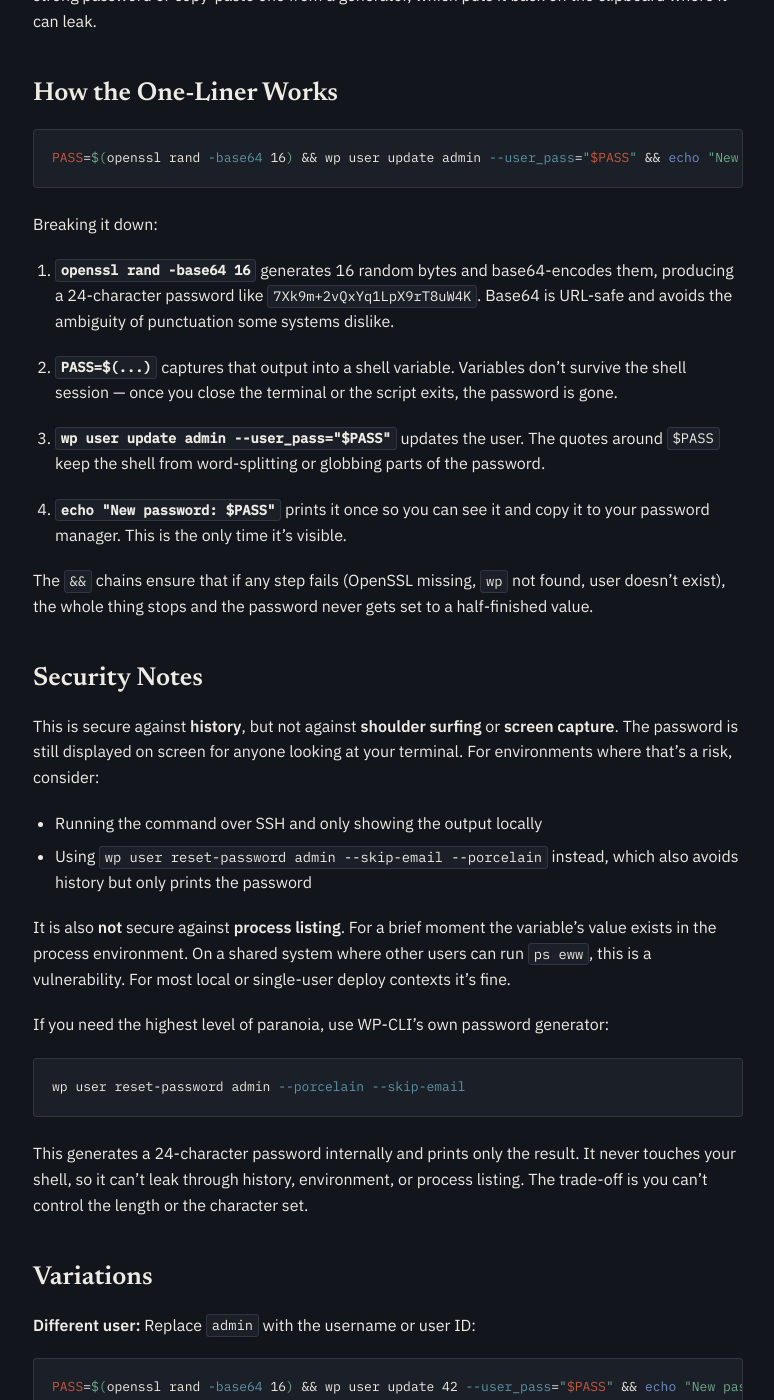
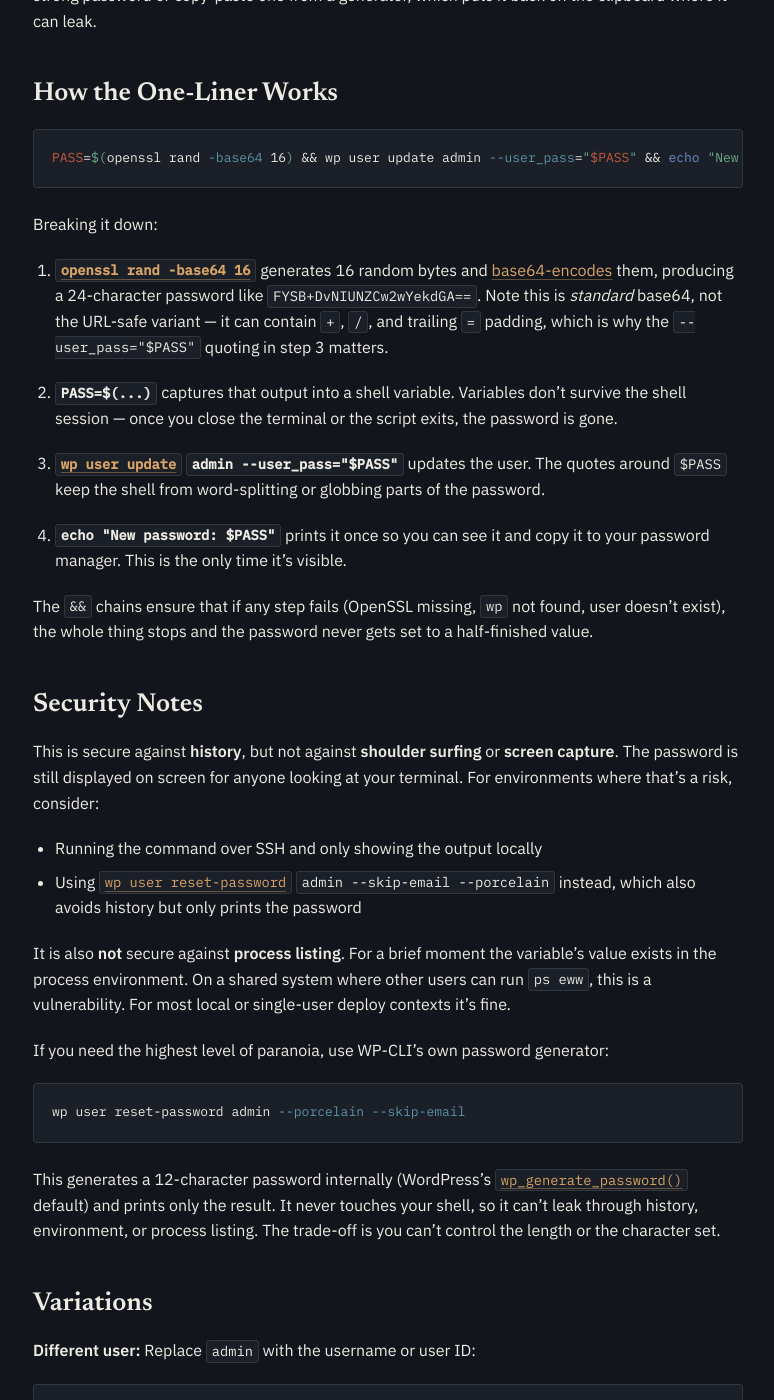
Before and after one commit to wpvillain/wpvillain.github.io, a Jekyll site: the page built from _posts/2026-09-21-wp-cli-generate-password-one-liner.markdown, in a window 1280 px wide and 1400 px high, scrolled down 1246 px. Shown: the whole window, without its empty margins (95-869 px from the left). Built offline with Jekyll 4.4.1, drawn with Linux system fonts in a browser that asks for light colours; some of the changed lines change nothing that is shown; some of the changed text lies outside the part shown.

Commit message:
Fix password-length claims and link WP-CLI/OpenSSL docs in one-liner post
Corrects the base64 URL-safety claim and the reset-password generated
length (12 chars, not 24), and adds links to authoritative sources.

````diff
--- a/_posts/2026-09-21-wp-cli-generate-password-one-liner.markdown
+++ b/_posts/2026-09-21-wp-cli-generate-password-one-liner.markdown
@@ -48,11 +48,11 @@
 
 Breaking it down:
 
-1. **`openssl rand -base64 16`** generates 16 random bytes and base64-encodes them, producing a 24-character password like `7Xk9m+2vQxYq1LpX9rT8uW4K`. Base64 is URL-safe and avoids the ambiguity of punctuation some systems dislike.
+1. **[`openssl rand -base64 16`](https://docs.openssl.org/master/man1/openssl-rand/)** generates 16 random bytes and [base64-encodes](https://datatracker.ietf.org/doc/html/rfc4648#section-4) them, producing a 24-character password like `FYSB+DvNIUNZCw2wYekdGA==`. Note this is *standard* base64, not the URL-safe variant — it can contain `+`, `/`, and trailing `=` padding, which is why the `--user_pass="$PASS"` quoting in step 3 matters.
 
 2. **`PASS=$(...)`** captures that output into a shell variable. Variables don't survive the shell session — once you close the terminal or the script exits, the password is gone.
 
-3. **`wp user update admin --user_pass="$PASS"`** updates the user. The quotes around `$PASS` keep the shell from word-splitting or globbing parts of the password.
+3. **[`wp user update`](https://developer.wordpress.org/cli/commands/user/update/) `admin --user_pass="$PASS"`** updates the user. The quotes around `$PASS` keep the shell from word-splitting or globbing parts of the password.
 
 4. **`echo "New password: $PASS"`** prints it once so you can see it and copy it to your password manager. This is the only time it's visible.
 
@@ -63,7 +63,7 @@
 This is secure against **history**, but not against **shoulder surfing** or **screen capture**. The password is still displayed on screen for anyone looking at your terminal. For environments where that's a risk, consider:
 
 - Running the command over SSH and only showing the output locally
-- Using `wp user reset-password admin --skip-email --porcelain` instead, which also avoids history but only prints the password
+- Using [`wp user reset-password`](https://developer.wordpress.org/cli/commands/user/reset-password/) `admin --skip-email --porcelain` instead, which also avoids history but only prints the password
 
 It is also **not** secure against **process listing**. For a brief moment the variable's value exists in the process environment. On a shared system where other users can run `ps eww`, this is a vulnerability. For most local or single-user deploy contexts it's fine.
 
@@ -73,7 +73,7 @@
 wp user reset-password admin --porcelain --skip-email
 ```
 
-This generates a 24-character password internally and prints only the result. It never touches your shell, so it can't leak through history, environment, or process listing. The trade-off is you can't control the length or the character set.
+This generates a 12-character password internally (WordPress's [`wp_generate_password()`](https://developer.wordpress.org/reference/functions/wp_generate_password/) default) and prints only the result. It never touches your shell, so it can't leak through history, environment, or process listing. The trade-off is you can't control the length or the character set.
 
 ## Variations
 
@@ -122,7 +122,7 @@
 
 ## Why Not Just Use `--show-password` with `reset-password`?
 
-WP-CLI's `reset-password` command has a `--show-password` flag:
+WP-CLI's [`reset-password`](https://developer.wordpress.org/cli/commands/user/reset-password/) command has a `--show-password` flag:
 
 ```bash
 wp user reset-password admin --show-password
@@ -134,11 +134,11 @@
 
 ## What This Doesn't Do
 
-- **It doesn't expire old sessions.** After changing a password, existing login sessions for that user remain valid until they expire or the user logs out. For incident response, add `wp user session destroy admin --all`.
+- **It doesn't expire old sessions.** After changing a password, existing login sessions for that user remain valid until they expire or the user logs out. For incident response, add [`wp user session destroy`](https://developer.wordpress.org/cli/commands/user/session/destroy/) `admin --all`.
 
-- **It doesn't verify the password.** Use `wp user check-password admin 'the-password'` to verify without changing it.
+- **It doesn't verify the password.** Use [`wp user check-password`](https://developer.wordpress.org/cli/commands/user/check-password/) `admin 'the-password'` to verify without changing it.
 
-- **It doesn't rotate application passwords.** For API access, use `wp user application-password create admin 'deploy-pipeline'`.
+- **It doesn't rotate application passwords.** For API access, use [`wp user application-password create`](https://developer.wordpress.org/cli/commands/user/application-password/create/) `admin 'deploy-pipeline'`.
 
 ## Real-World Use Cases
 
````
